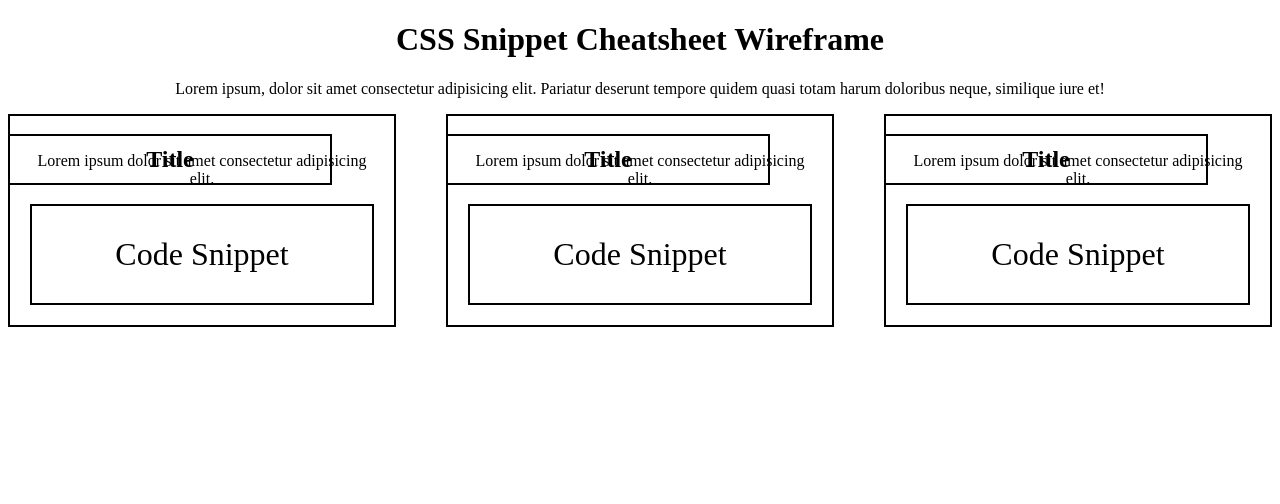
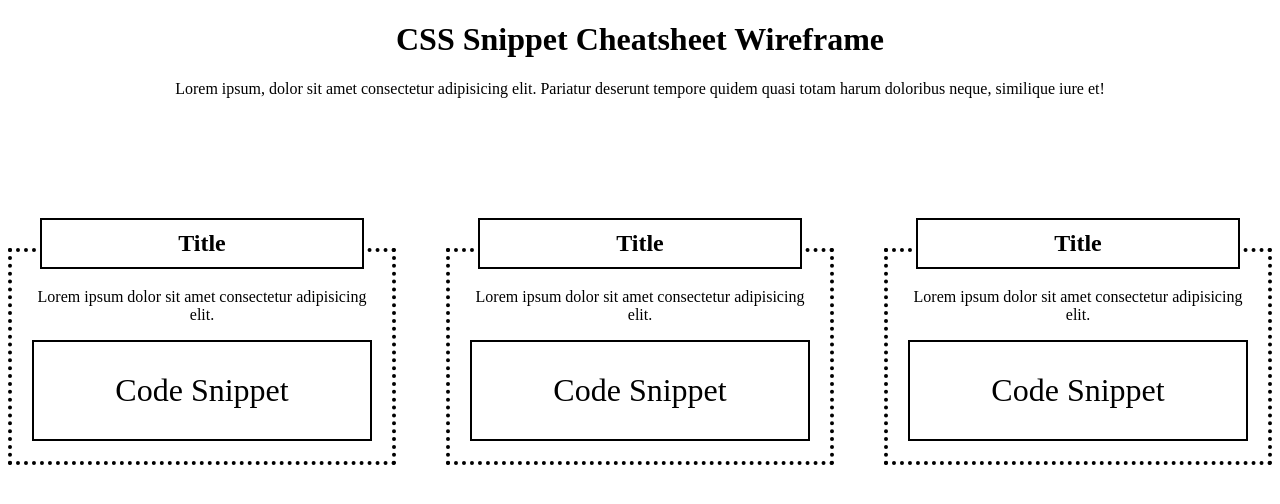
Before and after one commit to GiancarloMorera/css-cheat-sheet, a plain HTML site: page index.html in a window 1280 px wide. Drawn offline with Linux system fonts and the light colour scheme.

Commit message:
added more css

```diff
--- a/styles.css
+++ b/styles.css
@@ -23,11 +23,15 @@ section{
     justify-content: center;
     align-items: center;
     gap: 50px;
+    margin-top: 150px;
 
 }
 
 .top-card{
-
+    position: relative;
+    display: flex;
+    justify-content: center;
+    align-items: center;
 }
 
 .top-card-title{
@@ -35,11 +39,14 @@ section{
     padding: 10px;
     width: 300px;
     position: absolute;
+    top: -50px;
+    z-index: 10;
+    background-color: white;
 
 }
 
 .top-card-inner{
-    border: 2px solid black;
+    border: 4px dotted black;
     padding: 20px;
 
 }
```
